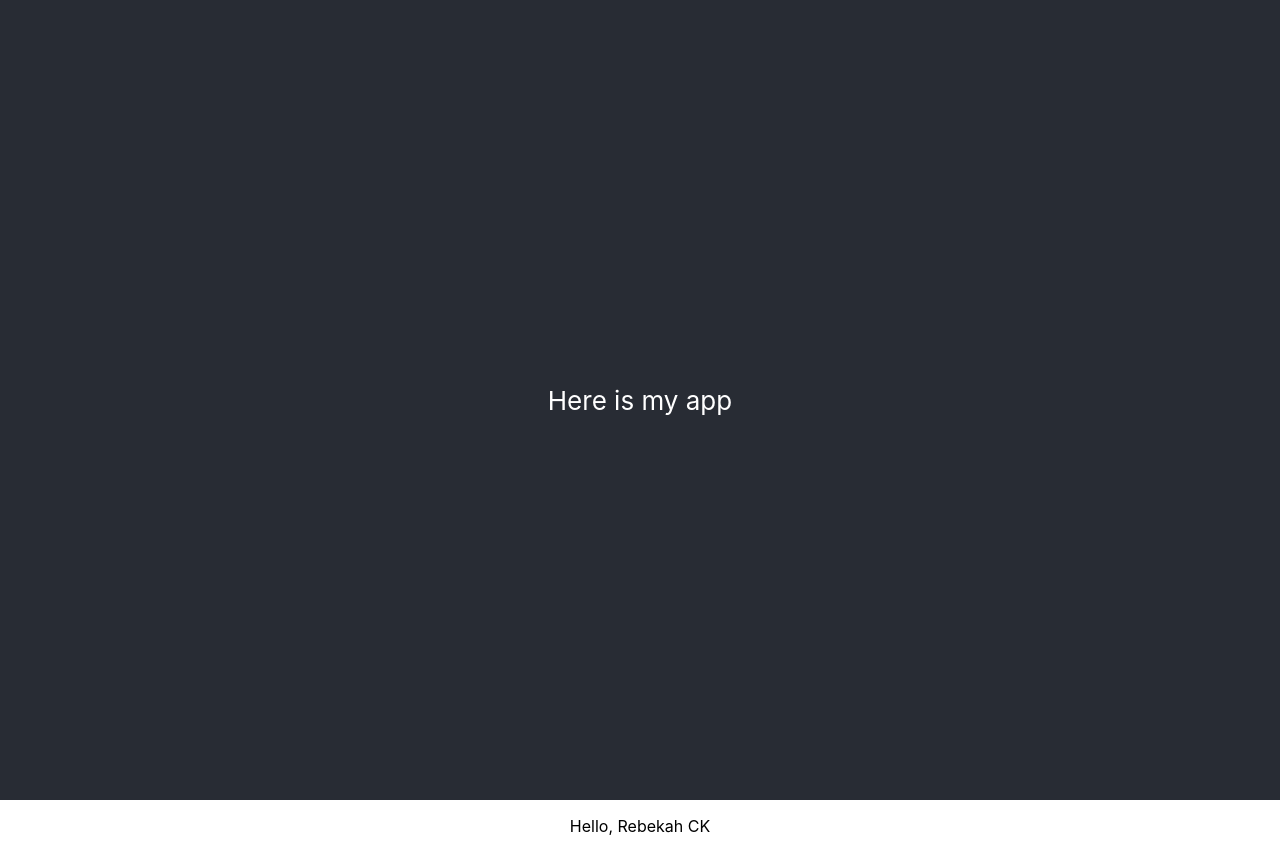
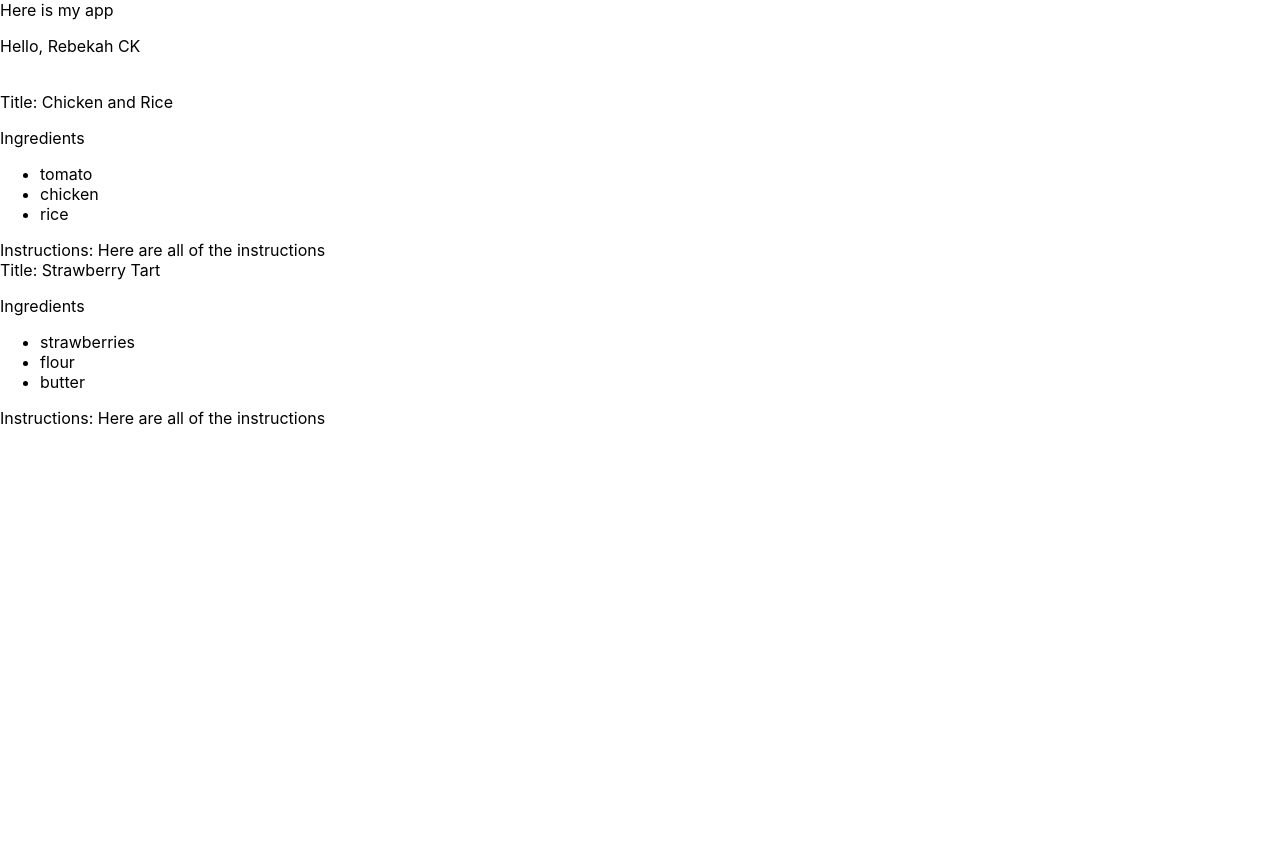
Before and after one commit to rebekahcallkacz/typescript-demo, a React (Create React App) app: page / in a window 1280 px wide. After the commit the page ends 800 px from the top, so only its background shows below. Built offline with nearby package versions, Linux system fonts and the light colour scheme.

Commit message:
add practice items

```diff
--- a/src/App.css
+++ /dev/null
@@ -1,38 +0,0 @@
-.App {
-  text-align: center;
-}
-
-.App-logo {
-  height: 40vmin;
-  pointer-events: none;
-}
-
-@media (prefers-reduced-motion: no-preference) {
-  .App-logo {
-    animation: App-logo-spin infinite 20s linear;
-  }
-}
-
-.App-header {
-  background-color: #282c34;
-  min-height: 100vh;
-  display: flex;
-  flex-direction: column;
-  align-items: center;
-  justify-content: center;
-  font-size: calc(10px + 2vmin);
-  color: white;
-}
-
-.App-link {
-  color: #61dafb;
-}
-
-@keyframes App-logo-spin {
-  from {
-    transform: rotate(0deg);
-  }
-  to {
-    transform: rotate(360deg);
-  }
-}
--- a/src/App.tsx
+++ b/src/App.tsx
@@ -1,24 +1,24 @@
 import React from "react";
-import "./App.css";
 import Header from "./Header";
 import { formatUserName } from "./utils";
+import Recipe from "./Recipe";
 
 // Sample response from recipe endpoint
 // Let's create a type for this
-type Recipe = {
+type TRecipe = {
   recipeId: number;
   title: string;
   ingredients: Array<string>;
   instructions: string;
 };
-const RECIPE_ONE: Recipe = {
+const RECIPE_ONE: TRecipe = {
   recipeId: 1111,
   title: "Chicken and Rice",
   ingredients: ["tomato", "chicken", "rice"],
   instructions: "Here are all of the instructions",
 };
 
-const RECIPE_TWO: Recipe = {
+const RECIPE_TWO: TRecipe = {
   recipeId: 2222,
   title: "Strawberry Tart",
   ingredients: ["strawberries", "flour", "butter"],
@@ -27,8 +27,7 @@ const RECIPE_TWO: Recipe = {
 
 // Sample response from recipes endpoint
 // Let's create a type for this
-const RECIPES: Array<Recipe> = [RECIPE_ONE, RECIPE_TWO];
-console.log(RECIPES);
+const RECIPES: Array<TRecipe> = [RECIPE_ONE, RECIPE_TWO];
 
 // Sample response from user endpoint
 // Let's create a type for this
@@ -37,7 +36,7 @@ type User = {
   lastName?: string;
   username: string;
   userId: number;
-  recipes: Array<Recipe>;
+  recipes: Array<TRecipe>;
 };
 const SAMPLE_USER: User = {
   firstName: "Rebekah",
@@ -47,14 +46,10 @@ const SAMPLE_USER: User = {
   recipes: RECIPES,
 };
 
-console.log(SAMPLE_USER);
-
 function App() {
   return (
     <div className="App">
-      {/* let's convert this component to typescript */}
       <Header label={"Here is my app"} />
-      {/* let's convert this function to typescript */}
       <p>
         Hello,{" "}
         {formatUserName(
@@ -63,6 +58,9 @@ function App() {
           SAMPLE_USER.username
         )}
       </p>
+      {RECIPES.map((recipe) => (
+        <Recipe recipe={recipe} />
+      ))}
     </div>
   );
 }
--- /dev/null
+++ b/src/IngredientList.jsx
@@ -0,0 +1,14 @@
+import { React } from "react";
+
+const IngredientList = ({ ingredients }) => (
+  <>
+    <p>Ingredients</p>
+    <ul>
+      {ingredients.map((ingredient) => (
+        <li key={ingredient}>{ingredient}</li>
+      ))}
+    </ul>
+  </>
+);
+
+export default IngredientList;
--- /dev/null
+++ b/src/Recipe.jsx
@@ -0,0 +1,14 @@
+import { React } from "react";
+
+import IngredientList from "./IngredientList";
+
+const Recipe = ({ recipe }) => (
+  <>
+    <br />
+    <span>{` Title: ${recipe.title} `}</span>
+    <IngredientList ingredients={recipe.ingredients} />
+    <span>{`Instructions: ${recipe.instructions} `}</span>
+  </>
+);
+
+export default Recipe;
```
Also changed, not shown: 1 other file (tests, documents, lock files or other folders).
